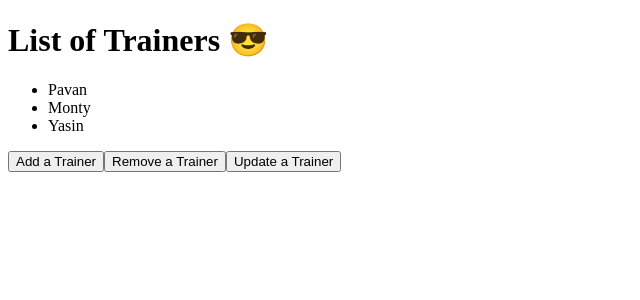
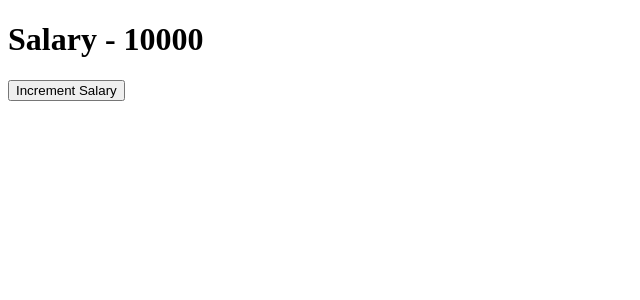
Before and after one commit to rahulsan-22/React-Tutorial-M2, a React (Vite) app: page / in a window 1280 px wide. Shown: the top 300 px of the page, without its empty margins (0-640 px from the left). Built offline with nearby package versions, Linux system fonts and the light colour scheme.

Commit message:
useState Example7

```diff
--- /dev/null
+++ b/src/useState/Salary.jsx
@@ -0,0 +1,10 @@
+const Salary = ({salaryAmount,fun}) => {
+  return (
+    <div>
+      <h1>Salary - {salaryAmount}</h1>
+      <button onClick={fun}>Increment Salary</button>
+    </div>
+  )
+}
+
+export default Salary
--- a/src/useState/State.jsx
+++ b/src/useState/State.jsx
@@ -21,7 +21,6 @@
 //   )
 // }
 // export default State
-
 
 //!Example 2
 // import { useState } from "react"
@@ -68,36 +67,113 @@
 // export default State
 
 //!Example 4
+// import { useState } from 'react'
+
+// const State = () => {
+//   let [trainers, setTrainers] = useState(["Pavan", "Monty", "Yasin"])
+//   let handleAdd = () => {
+//     setTrainers([...trainers, "Rahul"])
+//   }
+//   let handleRemove = () => {
+//     setTrainers(trainers.filter((ele) => {
+//       return ele !== "Yasin"
+//     }))
+//   }
+//   let handleUpdate = () => {
+//     setTrainers(trainers.map((ele) => {
+//       return ele == "Pavan" ? "Swathi💘Pavan" : ele
+//     }))
+//   }
+//   return (
+//     <div>
+//       <h1>List of Trainers 😎</h1>
+//       <ul>
+//         {trainers.map((ele, ind) => {
+//           return <li key={ind}>{ele}</li>
+//         })}
+//       </ul>
+//       <button onClick={handleAdd}>Add a Trainer</button>
+//       <button onClick={handleRemove}>Remove a Trainer</button>
+//       <button onClick={handleUpdate}>Update a Trainer</button>
+//     </div>
+//   )
+// }
+
+// export default State
+
+//!Example 5
+// import { useState } from 'react'
+
+// const State = () => {
+//   let [movieDetails, setMovieDetails] = useState(
+//     {
+//       name: "The Girlfriend",
+//       ratings: 9
+//     }
+//   )
+//   let handleRatings = () => {
+//     setMovieDetails(
+//       {
+//         ...movieDetails,
+//         ratings: 7.5
+//       }
+//     )
+//   }
+//   return (
+//     <div>
+//       <h1>Movie Name: <mark>{movieDetails.name}</mark></h1>
+//       <h1>Movie Ratings: {movieDetails.ratings}⭐</h1>
+//       <button onClick={handleRatings}>Update Ratings🌟</button>
+//     </div>
+//   )
+// }
+
+// export default State
+
+//!Example 6
+// import { useState, Fragment } from 'react'
+// const State = () => {
+//   let [restaurant, setRestaurant] = useState(
+//     [
+//       { id: 1, name: "Kritunga", famousDish: "Ragi Mudde" },
+//       { id: 2, name: "Pista House", famousDish: "Haleem" }
+//     ]
+//   )
+//   let handleName = () => {
+//     setRestaurant(
+//       restaurant.map((ele) => {
+//         return ele.id == 1 ? { ...ele, name: "Krishnapatnam" } : ele
+//       })
+//     )
+//   }
+//   return (
+//     <div>
+//       <h1>List of Restaurants</h1>
+//       <ul>
+//         {restaurant.map((ele) => {
+//           return <Fragment key={ele.id}>
+//             <li>{ele.name} - {ele.famousDish}</li>
+//           </Fragment>
+//         })}
+//       </ul>
+//       <button onClick={handleName}>Change Name</button>
+//     </div>
+//   )
+// }
+// export default State
+
+//!Example 7
 import { useState } from 'react'
+import Salary from './Salary'
 
 const State = () => {
-  let [trainers, setTrainers] = useState(["Pavan", "Monty", "Yasin"])
-  let handleAdd = () => {
-    setTrainers([...trainers, "Rahul"])
+  let [salary, setSalary] = useState(10000)
+  let handleSalary = () => {
+    setSalary(salary + 10000)
   }
-  let handleRemove = () => {
-    setTrainers(trainers.filter((ele) => {
-      return ele !== "Yasin"
-    }))
-  }
-  let handleUpdate = () => {
-    setTrainers(trainers.map((ele) => {
-      return ele == "Pavan" ? "Swathi💘Pavan" : ele
-    }))
-  }
-  return (
-    <div>
-      <h1>List of Trainers 😎</h1>
-      <ul>
-        {trainers.map((ele, ind) => {
-          return <li key={ind}>{ele}</li>
-        })}
-      </ul>
-      <button onClick={handleAdd}>Add a Trainer</button>
-      <button onClick={handleRemove}>Remove a Trainer</button>
-      <button onClick={handleUpdate}>Update a Trainer</button>
-    </div>
-  )
+  return <>
+    <Salary salaryAmount={salary} fun={handleSalary} />
+  </>
 }
 
 export default State
```
